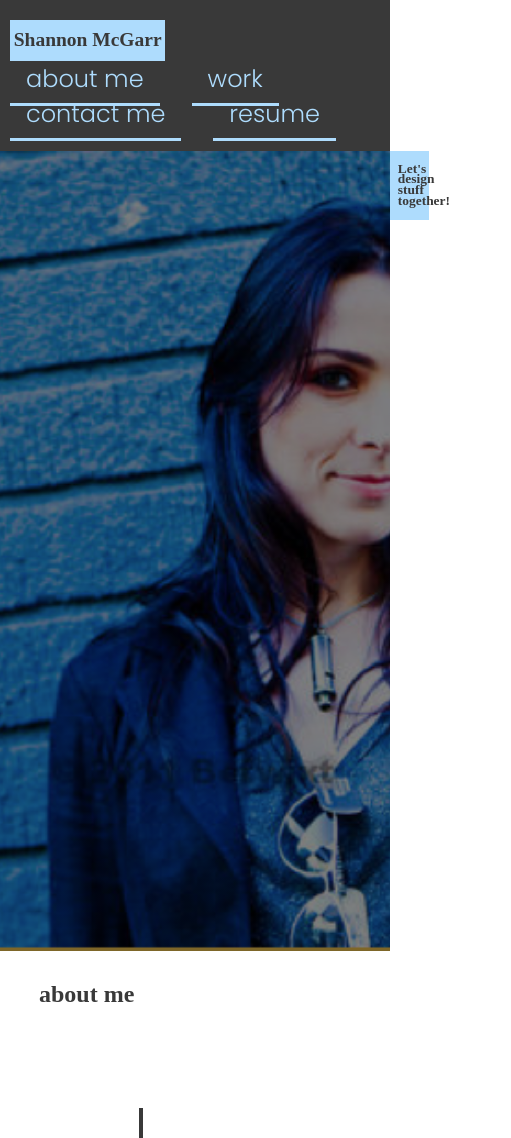
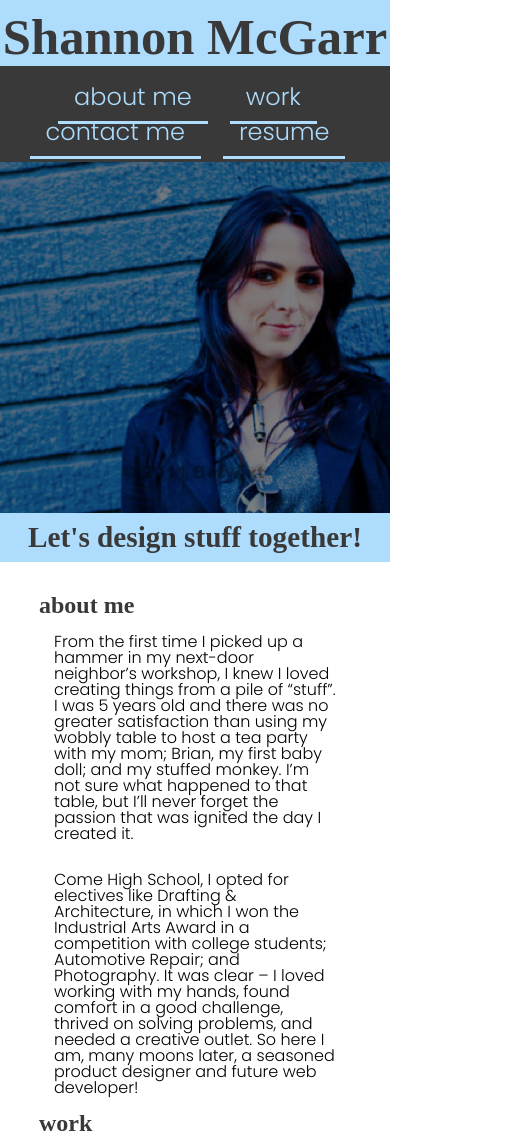
Before and after one commit to smcgarr13/SM-Portfolio, a plain HTML site: page index.html in a window 390 px wide. Shown: the top 1138 px of the page, 511 px wide, since content can reach past the window. Drawn offline with Linux system fonts and the light colour scheme; a web font is replaced by a local one.

Commit message:
file-updates

```diff
--- a/assets/css/style.css
+++ b/assets/css/style.css
@@ -11,7 +11,8 @@
 
 /* header and navbar style info */
 header {
-    padding: 20px 10px;
+    padding: 20px 30px 20px 0;
+    width: auto;
     font-family: 'Josefin', 'Koulen', 'lexend';
     font-size: 1.75rem;
     display: flex;
@@ -25,19 +26,14 @@ header {
 
 h1 {
     margin: 0;
-    padding: 13px 1% 13px 1%;
+    width: auto;
+    padding: 13px 5px 13px 5px;
     font-family: 'Josefin', 'Koulen', 'lexend';
     font-size: 5vw;
     line-height: .75;
     background-color: rgb(174, 220, 253);
     color: rgb(57, 57, 57);
 }
-
-h2, h3 {
-    font-family: 'Josefin', 'Koulen', 'lexend';
-    margin: 0;
-    color: rgb(57, 57, 57);
-  }
 
 nav {
     display: flex;
@@ -52,7 +48,7 @@ nav ul li {
 
 nav ul li a {
     border-bottom: 3px solid rgb(174, 220, 253);
-    margin-right: 25px;
+    margin-right: 15px;
     font-family: 'Poppins', 'Questrial', 'Quicksand';
     font-size: 1.5rem;
     text-decoration: none;
@@ -66,11 +62,42 @@ nav a:hover {
     color: rgb(57, 57, 57);
 }
 
+/* responsive features for header and nav */
+@media screen and (max-width: 980px) {
+/* for small-destops */
+header {
+    padding: 0 0 13px 0;
+    justify-content: center;
+    text-align: center;
+}
+
+h1 {
+    margin-bottom: 13px;
+    width: 100%;
+    padding: 18px 0 10px 0;
+    font-size: 13vw;
+}
+
+nav {
+    justify-content: center;
+}
+}
+
+@media screen and (max-width: 768px) {
+/* for tablets */
+h1 {
+  justify-content: center;
+  text-align: center;
+}
+}
+
 /* hero section info */
 /* referenced https://www.w3schools.com/howto/howto_css_hero_image.asp */
 .hero-smcgarr {
+    display: flex;
+    justify-content: flex-end;
     background-image: linear-gradient(rgba(0, 0, 0, 0.5), rgba(0, 0, 0, 0.5)), url("../images/smcgarr_pic.png");
-    min-height: 800px;
+    min-height: 700px;
     background-position: center;
     background-repeat: no-repeat;
     background-size: cover;
@@ -79,32 +106,85 @@ nav a:hover {
 
 .hero-text {
     display: flex;
-    margin-left: 390px;
-    margin-right: 120px;
-    padding: 13px 8% 13px 2%;
     flex-direction: row;
-    justify-content: space-between;
-    align-items: flex-end;
+    justify-content: flex-end;
+    align-self: end;
+    background-color: rgb(174, 220, 253);
+    color: rgb(57, 57, 57);
+    padding: 13px 8px 13px 8px;
+    max-height: 65px;
+    margin-bottom: 26px;
+    /*margin-left: 390px;
+    margin-right: 120px; */
+    /* min-height: 10vh; */
+    /*justify-content: space-between; */
+
     font-family: 'Josefin', 'Koulen', 'lexend';
     font-size: 2.3vw;
     line-height: .8;
-    background-color: rgb(174, 220, 253);
+
+}
+
+h2 {
+    font-family: 'Josefin', 'Koulen', 'lexend';
+    text-align: start;
+    margin: 0;
     color: rgb(57, 57, 57);
-}
+  }
+
+  h3 {
+    font-family: 'Josefin', 'Koulen', 'lexend';
+    margin: 0;
+    color: rgb(57, 57, 57);
+  }
+
+/*h2, h3 {
+    font-family: 'Josefin', 'Koulen', 'lexend';
+    margin: 0;
+    color: rgb(57, 57, 57);
+  } */
 
 /*.hero-text h2 {
     position: fixed;
-     bottom: 0;
-     right: 0;
+    bottom: 0;
+    right: 0;
 }
-/* responsive features */
-@media screen and (max-width: 980px) {}
+/* responsive features for "hero" section*/
+@media screen and (max-width: 980px) {
+.hero-smcgarr {
+    min-height: 500px;
+    flex-shrink: inherit;
+}
 
-@media screen and (max-width: 768px) {}
+.hero-text {
+    justify-content: center;
+    text-align: center;
+    font-size: 5vw;
+    margin: 0;
+    width: 100%;
+    max-height: 80px;
+}
+}
+
+@media screen and (max-width: 768px) {
+    /* for tablets */
+.hero-smcgarr {
+    min-height: 400px;
+    flex-shrink: inherit;
+}
+}
 
 main {
     margin-top: 30px;
     margin-bottom: 30px;
+}
+
+/* page wrapper */
+/*referenced https://ishadeed.com/article/styling-wrappers-css/ */
+.wrapper {
+    margin-right: auto;
+    margin-left: auto;
+    width: 80%;
 }
 
 p {
@@ -112,23 +192,12 @@ p {
     padding: 15px;
 }
 
-/* page wrapper */
-/*referenced https://ishadeed.com/article/styling-wrappers-css/ */
-
-
-.wrapper {
-    margin-right: auto;
-    margin-left: auto;
-    width: 80%;
-}
-
-
 .page-section {
-    border-left: 4px solid rgb(57, 57, 57);
+    /*border-left: 4px solid rgb(57, 57, 57); */
     font-family: 'Poppins', 'Questrial', 'Quicksand';
     line-height: 1;
-    margin: 100px;
-    padding: 30px;
+    margin: 0;
+    padding: 0px;
 }
 
 .container {
@@ -136,13 +205,14 @@ p {
     padding: 15px 5px;
 }
 
+span {
+    font-size: 1.6vw;
+}
+
 /* about me section */
-section h2 {
-    text-align: left;
-}
+
 /* referenced https://stackoverflow.com/questions/3148415/how-to-make-a-vertical-line-in-html */
 /* referenced https://www.geeksforgeeks.org/how-to-make-a-vertical-line-using-html/#:~:text=To%20make%20a%20vertical%20line%2C%20use%20border%2Dleft%20or%20border,the%20position%20of%20vertical%20line. */
-
 
 /* .page-section > div {
     flex: 0 0 80%;
@@ -162,7 +232,7 @@ p {
 .flexbox-container {
     display: flex;
     flex-direction: column;
-    gap: 10px 10px;
+    gap: 5px 2.5px;
    /* flex-wrap: wrap;
     justify-content: center; */
  }
@@ -172,7 +242,7 @@ p {
     flex-direction: row;
    /* border: 1vh solid pink; */
     height: (100vh -gap*2)/3;
-    gap: 10px 10px;
+    gap: 5px 2.5px;
  }
 
  .flexbox-item {
@@ -180,13 +250,14 @@ p {
     justify-content: space-between;
     align-items: flex-end;
     padding: 30px 0;
+/* image from http://www.stickpng.com/img/icons-logos-emojis/coming-soon/coming-soon-handwritten */
     background-image: linear-gradient(rgba(0, 0, 0, 0.5), rgba(0, 0, 0, 0.5)), url("../images/coming-soon-handwritten.png");
     border: 5px solid rgb(174, 220, 253);
     background-color: white;
     background-position: center;
     background-repeat: no-repeat;
     background-size: cover;
-    margin: 25px;
+    margin: 8px;
     text-decoration: none;
     line-height: 1;
 }
@@ -279,9 +350,9 @@ p {
 */
 
 /* image from http://www.stickpng.com/img/icons-logos-emojis/coming-soon/coming-soon-handwritten */
-.coming-soon {
+/*.coming-soon {
     background-image: url("..images/coming-soon-handwritten.png");
-}
+} */
 
 /* work examples – additional projects */
 /* .additional-project {
@@ -340,7 +411,7 @@ address ul li a {
     border-bottom: 3px solid rgb(57, 57, 57);
     margin-right: 25px;
     font-family: 'Poppins', 'Questrial', 'Quicksand';
-    font-size: 1.5rem;
+    font-size: 1.75vw;
     font-style: normal;
     text-decoration: none;
     color: rgb(57, 57, 57);
@@ -348,6 +419,30 @@ address ul li a {
     padding: 8px 16px;
 }
 
+/* responsive features for contact info */
+@media screen and (max-width: 980px) {
+    /* for small-destops */
+    address ul li a {
+        display: flex;
+        justify-content: space space-around;
+        margin-right: 25px;
+        font-family: 'Poppins', 'Questrial', 'Quicksand';
+        font-size: 1.5vw;
+        font-style: normal;
+        text-decoration: none;
+        color: rgb(57, 57, 57);
+        transition: all 0.25s ease-in;
+        padding: 8px 16px;
+    }
+    }
+
+
+    @media screen and (max-width: 768px) {
+    /* for tablets */
+
+    }
+
+
 
 .address a:hover {
    background-size: 75% 75%;
--- a/index.html
+++ b/index.html
@@ -2,9 +2,11 @@
 <html lang="en">
 
 <head>
-    <title>Shannon McGarr // Web Developer & Product Designer</title>
+    <title>Shannon McGarr | Web Developer & Product Designer</title>
     <meta charset="UTF-8" />
     <meta name="viewport" content="width=device-width, initial-scale=1" />
+    <link rel="stylesheet" media="max-width: 980px" href="./assets/css/style.css" />
+    <link rel="stylesheet" media="max-width: 768px" href="./assets/css/style.css" />
     <link rel="stylesheet" href="./assets/css/style.css" />
     <link rel="preconnect" href="https://fonts.googleapis.com">
     <link rel="preconnect" href="https://fonts.gstatic.com" crossorigin>
@@ -13,7 +15,6 @@
     <link rel="preconnect" href="https://fonts.gstatic.com" crossorigin>
     <link rel="stylesheet" href="https://fonts.googleapis.com/css2?family=Josefin+Sans&family=Koulen&family=Lexend+Exa:wght@500&display=swap">
 </head>
-
 
 <body>
 <!-- main header and nav -->
@@ -122,7 +123,6 @@
 
 
 
-
     <!-- <section class="page-section" id="work">
             <h2>work</h2>
             <div class="flex-container">
@@ -176,7 +176,7 @@
             <address>
                 <ul>
                     <li><a href="tel: +13109475908">310.947.5908</a></li>
-                    <li><a href="mailto:smcgarr13@yahoo.com">smcgarr13@yahoo.com</a></li>
+                    <li><a href="mailto: smcgarr13@yahoo.com">smcgarr13@yahoo.com</a></li>
                     <li><a href="https://github.com/smcgarr13">GitHub</a>
                     <li><a href="https://www.linkedin.com/in/shannon-mcgarr-54b147b/">LinkedIn</a></li>
                 </ul>
```
Also changed, not shown: 1 other file.
